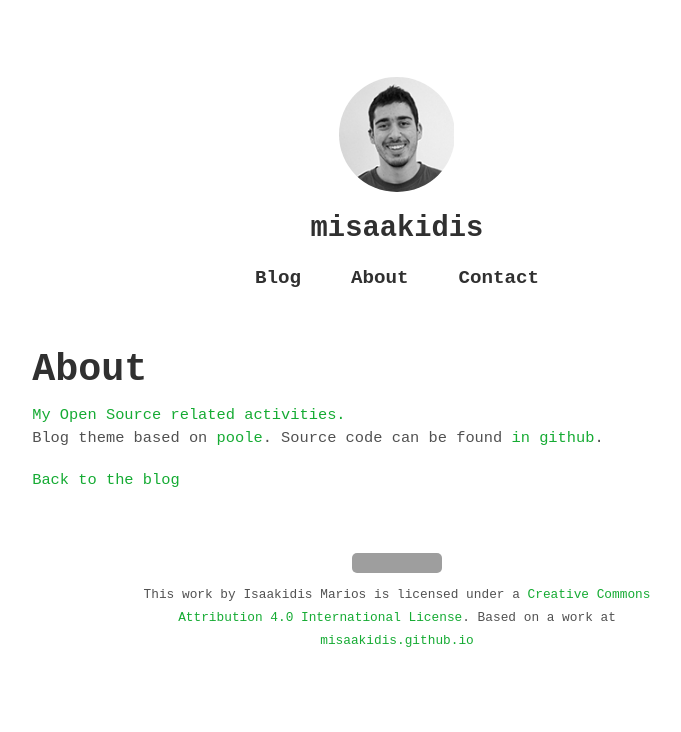
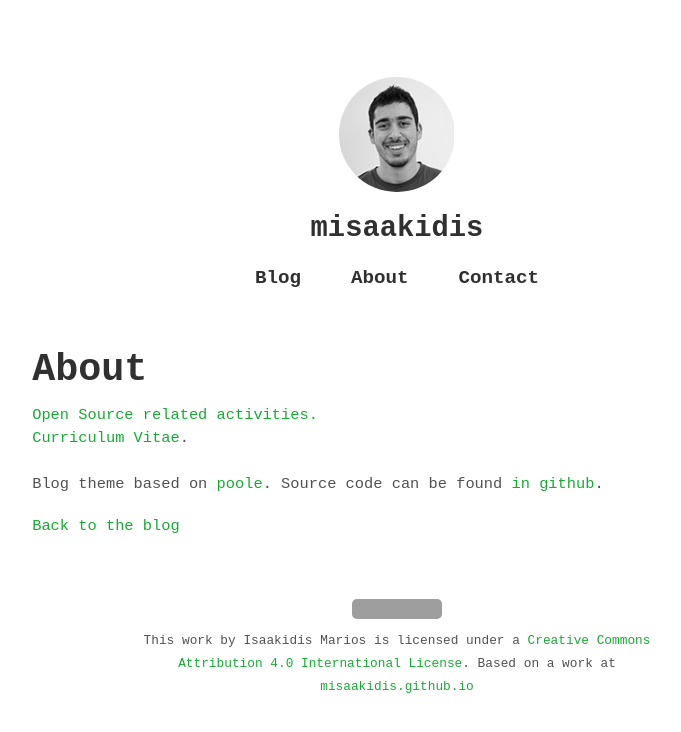
Before and after one commit to misaakidis/misaakidis.github.io, a Jekyll site: the page built from about.html, in a window 1280 px wide. Shown: the top 732 px of the page, without its empty margins (243-924 px from the left). Built offline with Jekyll 4.4.1, drawn with Linux system fonts in a browser that asks for light colours; Markdown is read by kramdown in place of the engine named in the settings; grey boxes are pictures that could not be loaded.

Commit message:
ADD link to CV in about page

```diff
--- a/about.html
+++ b/about.html
@@ -4,7 +4,9 @@ title: About
 ---
 
 <p>
-	<a href="https://fedoraproject.org/wiki/User:Misaakidis" target="_blank">My Open Source related activities.</a> <br>
-	Blog theme based on <a href="https://github.com/poole/poole">poole</a>. Source code can be found <a href="https://github.com/misaakidis/misaakidis.github.io">in github</a>.
+	<a href="https://fedoraproject.org/wiki/User:Misaakidis" target="_blank">Open Source related activities.</a><br>
+	<a href="public/cv_misaakidis.pdf" target="_blank">Curriculum Vitae</a>.<br><br>
+
+	Blog theme based on <a href="https://github.com/poole/poole" target="_blank">poole</a>. Source code can be found <a href="https://github.com/misaakidis/misaakidis.github.io" target="_blank">in github</a>.
 </p>
 <a href="index.html">Back to the blog</a>
```
Also changed, not shown: 2 other files.
